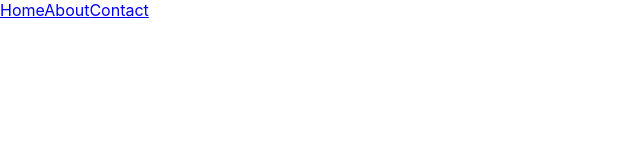
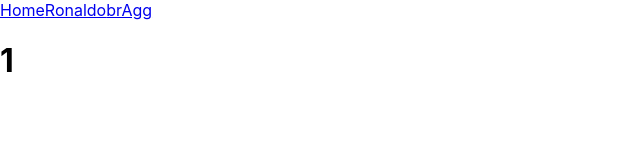
Before and after one commit to cubelemon/react-course-crash, a React (Create React App) app: page /users/1 in a window 1280 px wide. Before the commit this address had no page. Shown: the top 160 px of the page, without its empty margins (0-640 px from the left). Built offline with nearby package versions, Linux system fonts and the light colour scheme.

Commit message:
dynamic routing

```diff
--- a/src/App.jsx
+++ b/src/App.jsx
@@ -4,6 +4,7 @@ import Home from './pages/Home'
 import About from './pages/About'
 import Contact from './pages/Contact'
 import Nav from "./components/Nav";
+import Users from "./pages/Users"
 
 
 function App() {
@@ -12,8 +13,7 @@ function App() {
         <Nav />
         <Routes>
           <Route path="/" element={<Home/>}/>
-          <Route path="/about" element={<About/>}></Route>
-          <Route path="/contact" element={<Contact/>}></Route>
+          <Route path="/users/:username" element={<Users/>}/>
         </Routes>
       </Router>
 
--- a/src/components/Nav.jsx
+++ b/src/components/Nav.jsx
@@ -4,8 +4,8 @@ function Nav() {
     return(
         <nav>
           <Link to="/">Home</Link>
-          <Link to="/about">About</Link>
-          <Link to="/contact">Contact</Link>
+          <Link to="/users/Ronaldo username">Ronaldo</Link>
+          <Link to="/users/BrAgg">brAgg</Link>
         </nav>
     )
 
--- /dev/null
+++ b/src/pages/Users.jsx
@@ -0,0 +1,13 @@
+import { useParams } from "react-router-dom"
+
+function Users() {
+    const { username } = useParams();
+
+    // useEffect(() => {
+    //     // fetch(`https://api.instagram.com/${usermame}`)
+    // },[])
+    console.log(username)
+    return <h1>{username}</h1>
+}
+
+export default Users
```
